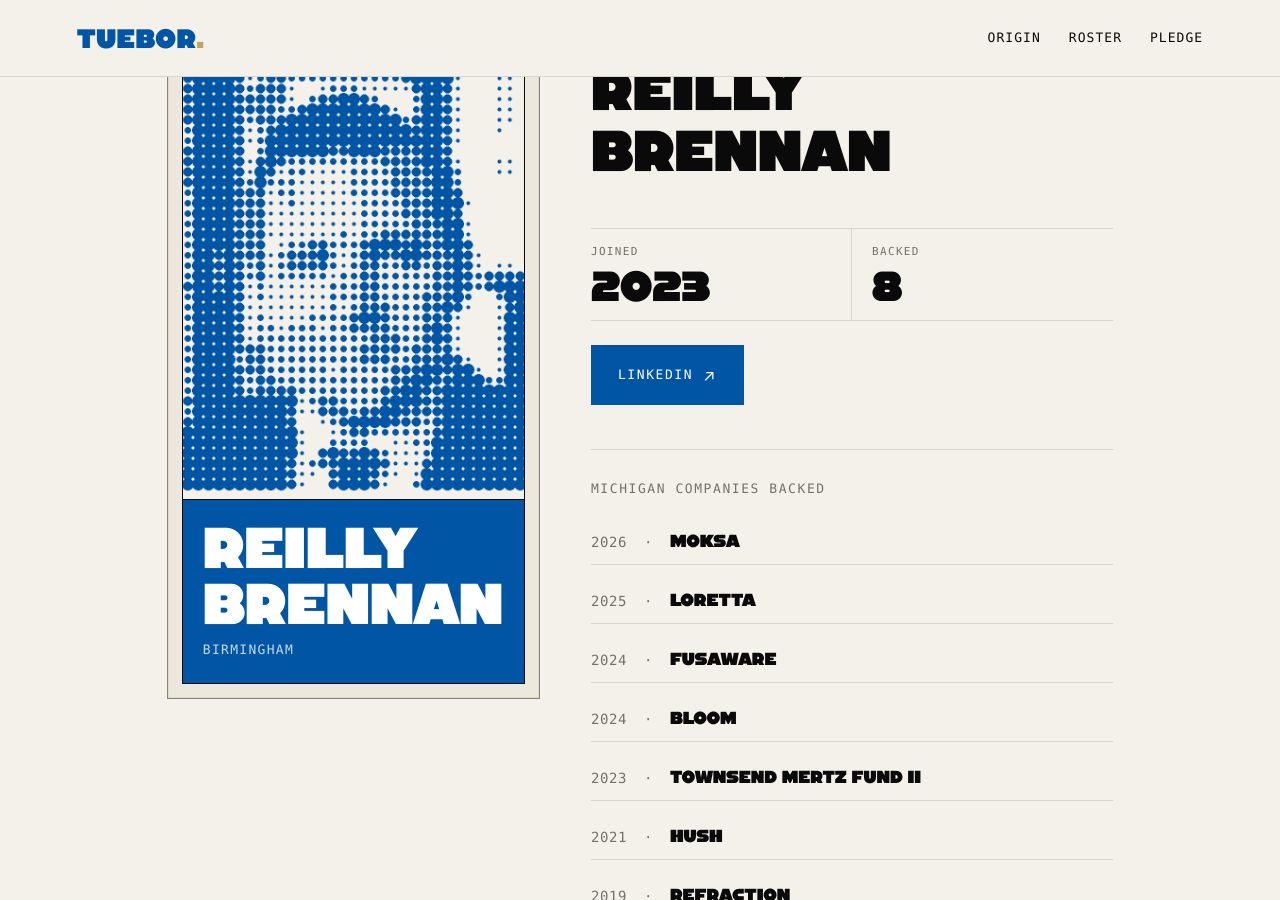
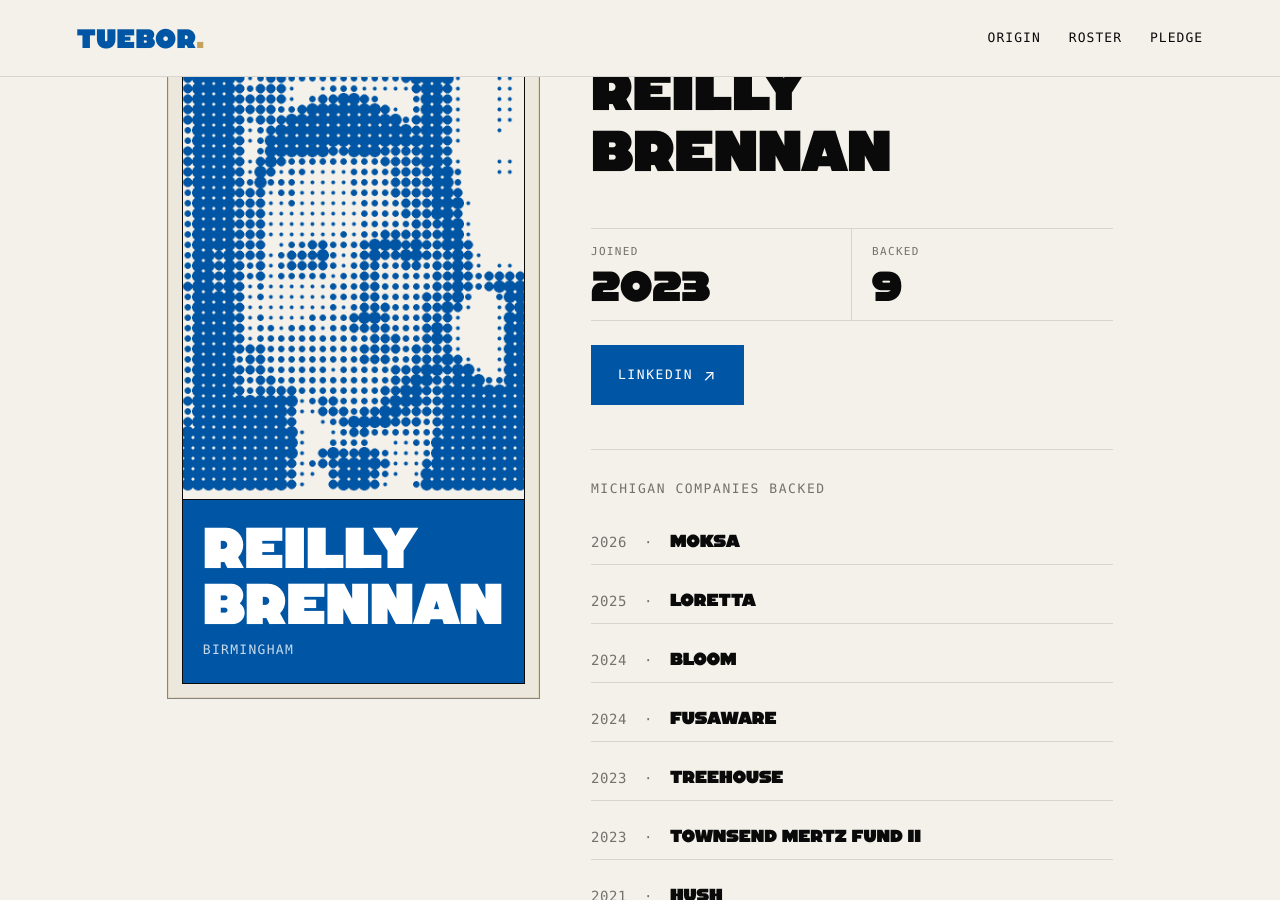
Before and after one commit to arepb/tuebor, a Jekyll site: the page built from _pledgees/reilly-brennan.md, in a window 1280 px wide and 900 px high, scrolled down 194 px. Built offline with Jekyll 4.4.1, drawn with Linux system fonts in a browser that asks for light colours.

Commit message:
feat(roster): add Treehouse to Reilly's 2023 backed; preserve YAML order in backed list
- Add Treehouse (2023) to Reilly Brennan's backed companies
- Remove auto-sort from pledgee template so backed list renders in YAML order

Co-Authored-By: Claude Sonnet 4.6 <noreply@anthropic.com>

```diff
--- a/_layouts/pledgee.html
+++ b/_layouts/pledgee.html
@@ -29,11 +29,10 @@ layout: default
       {%- endif %}
 
       {%- if backed_public and backed_count > 0 %}
-      {%- assign backed_sorted = backed_public | sort: "year" | reverse %}
       <section class="backed">
         <p class="backed-label">Michigan companies backed</p>
         <ul>
-          {%- for b in backed_sorted %}
+          {%- for b in backed_public %}
           <li>
             <span class="backed-year">{{ b.year }}</span>
             <span class="backed-sep">·</span>
--- a/_pledgees/reilly-brennan.md
+++ b/_pledgees/reilly-brennan.md
@@ -31,6 +31,10 @@ backed:
     url: "https://www.fusaware.com/"
     public: true
   - year: 2023
+    company: "Treehouse"
+    url: "https://treehouse.pro/"
+    public: true
+  - year: 2023
     company: "Townsend Mertz Fund II"
     url: "https://townsendmertz.com/"
     public: true
```
